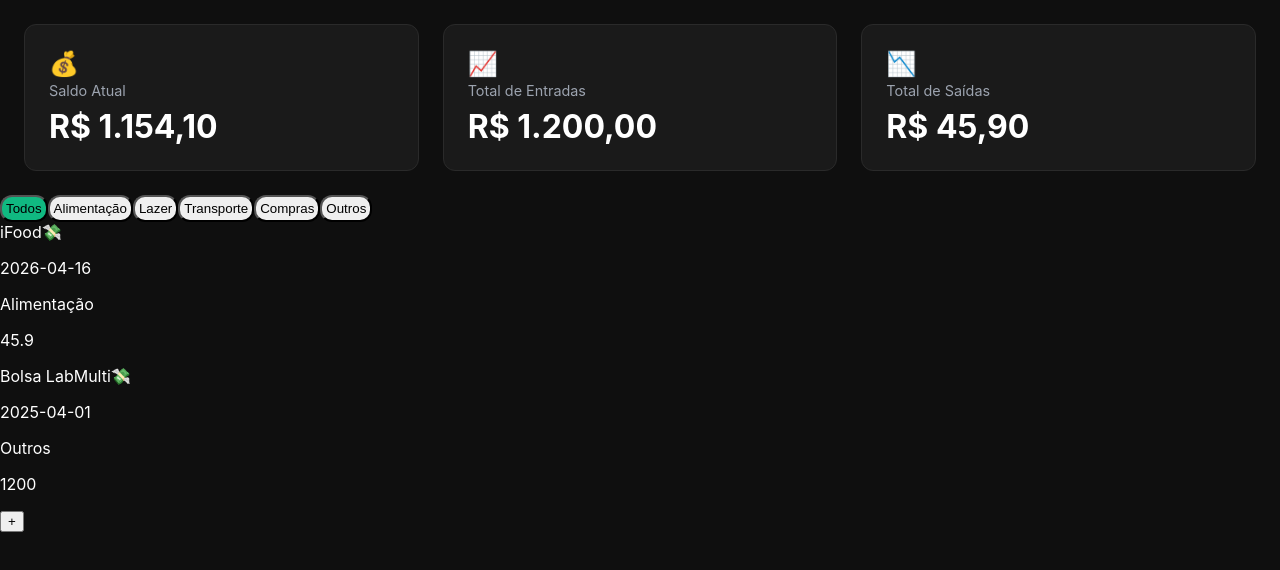
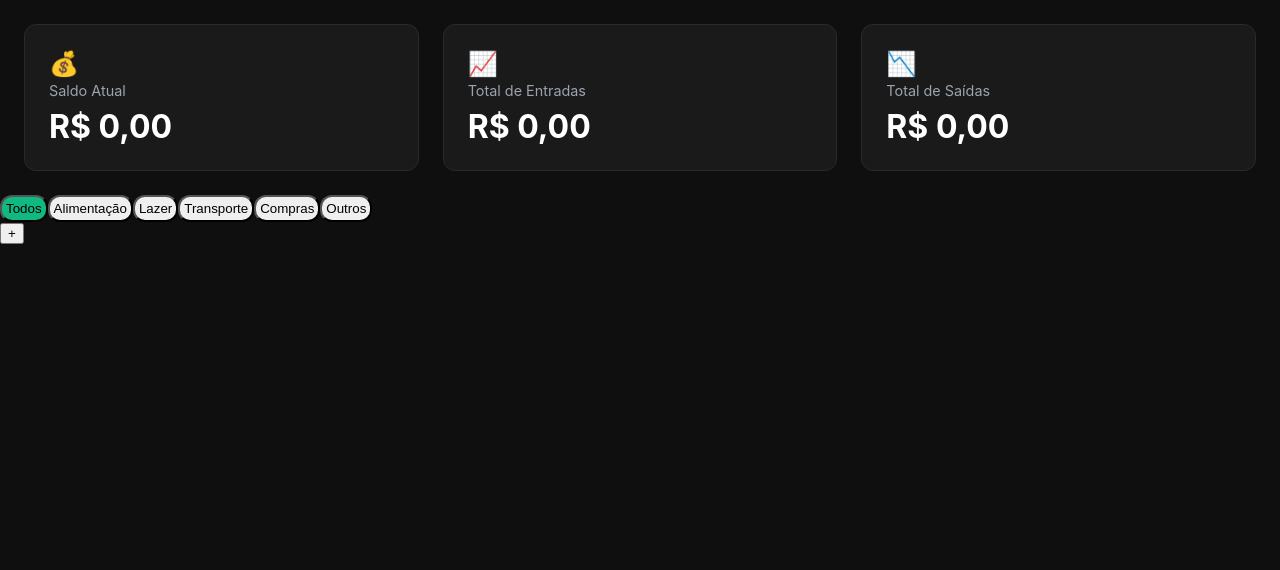
Before and after one commit to JoaoFazio/fintrack, a React (Vite) app: page / in a window 1280 px wide. Shown: the top 570 px of the page. Built offline with nearby package versions, Linux system fonts and the light colour scheme.

Commit message:
feat: persistencia com localStorage e useEffect

```diff
--- a/src/App.jsx
+++ b/src/App.jsx
@@ -1,35 +1,25 @@
 import "./App.css";
 import ResumoCard from "./components/ResumoCard";
-import { useState } from "react";
 import Filtros from "./components/Filtros";
 import ListaTransacoes from "./components/ListaTransacoes/ListaTransacoes";
 import ModalNovaTransacao from "./components/ModalNovaTransacao";
+import { useState, useEffect } from "react";
 
 function App() {
   const [modalAberto, setModalAberto] = useState(false);
   const [categoriaSelecionada, setCategoriaSelecionada] = useState("Todos");
-  const [transacoes, setTransacoes] = useState([
-    {
-      id: "1",
-      descricao: "iFood",
-      valor: 45.9,
-      tipo: "Saída",
-      categoria: "Alimentação",
-      data: "2026-04-16",
-    },
-    {
-      id: "2",
-      descricao: "Bolsa LabMulti",
-      valor: 1200,
-      tipo: "Entrada",
-      categoria: "Outros",
-      data: "2025-04-01",
-    },
-  ]);
+  const [transacoes, setTransacoes] = useState(() => {
+    const salvo = localStorage.getItem("transacoes");
+    return salvo ? JSON.parse(salvo) : [];
+  });
 
   function adicionarTransacao(novaTransacao) {
     setTransacoes([...transacoes, novaTransacao]);
   }
+
+  useEffect(() => {
+    localStorage.setItem("transacoes", JSON.stringify(transacoes));
+  }, [transacoes]);
 
   const totalEntradas = transacoes
     .filter((t) => t.tipo === "Entrada")
@@ -43,7 +33,11 @@ function App() {
     <div>
       <div className="cards-container">
         <ResumoCard titulo={"Saldo Atual"} icone={"💰"} valor={saldo} />
-        <ResumoCard titulo="Total de Entradas" icone={"📈"} valor={totalEntradas} />
+        <ResumoCard
+          titulo="Total de Entradas"
+          icone={"📈"}
+          valor={totalEntradas}
+        />
         <ResumoCard titulo="Total de Saídas" icone={"📉"} valor={totalSaidas} />
       </div>
 
```
